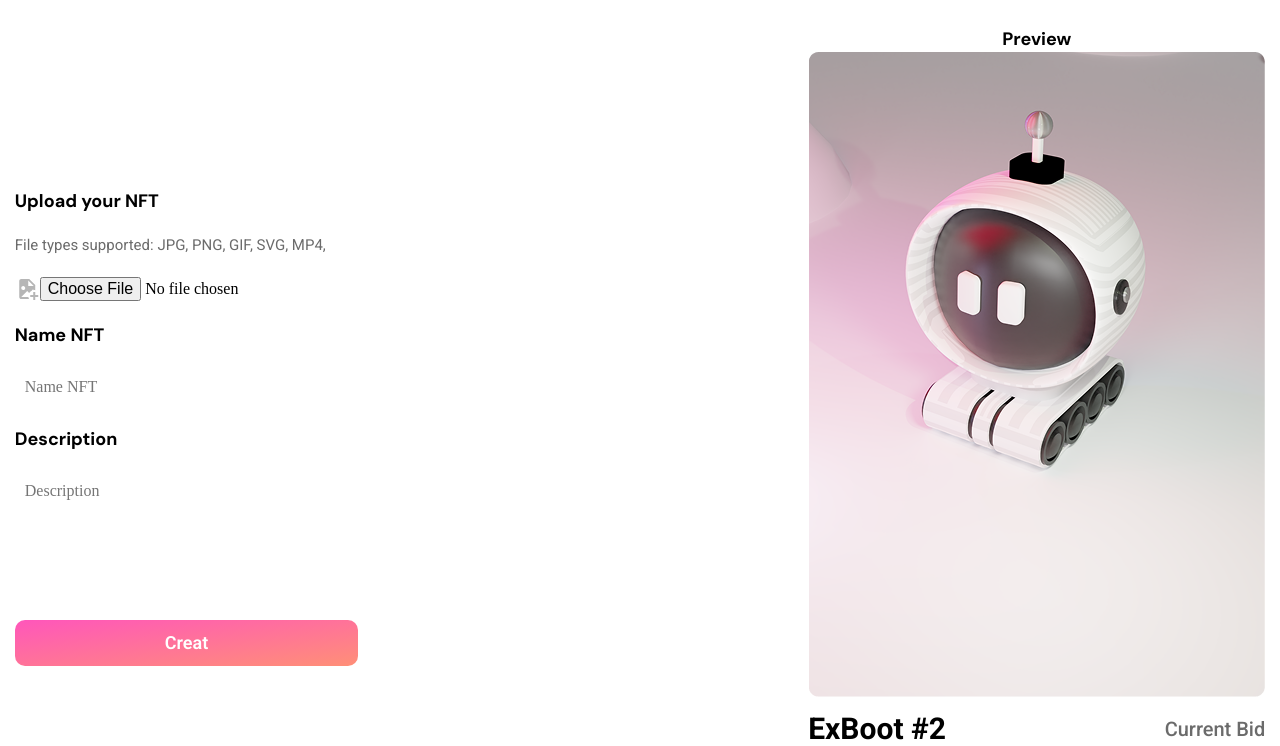
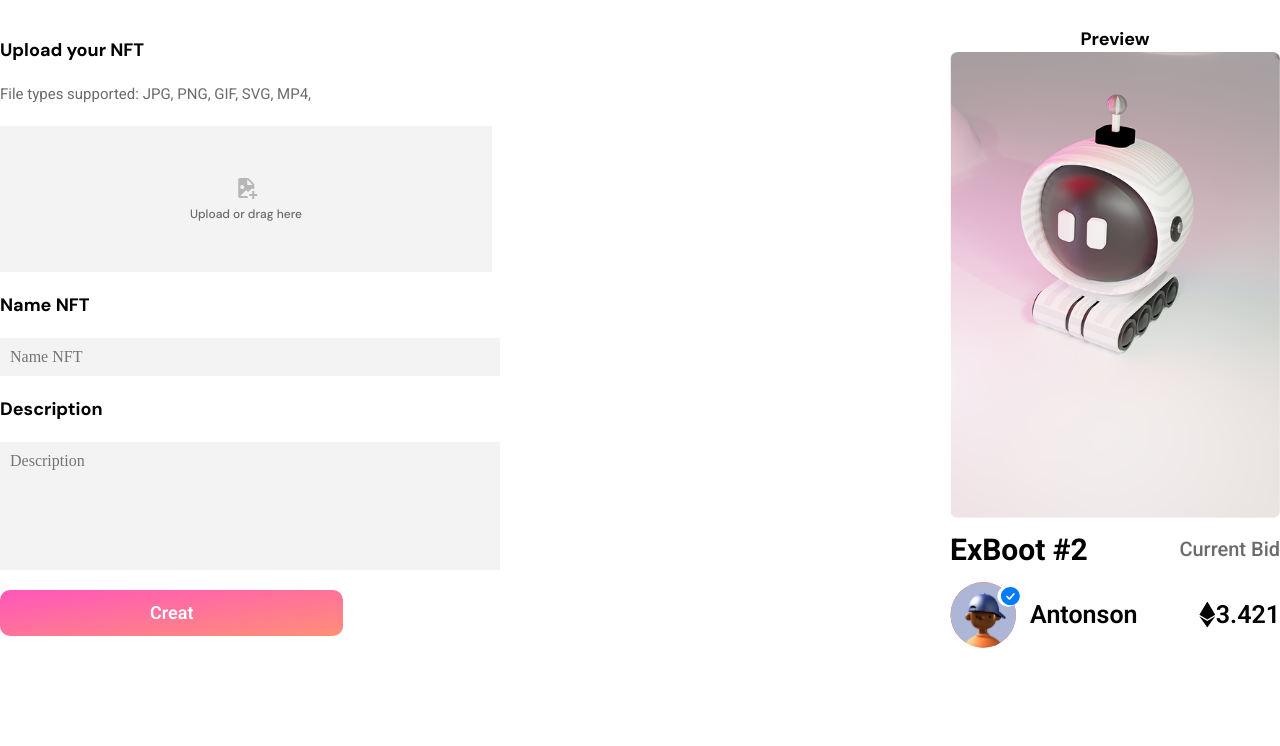
Before and after one commit to DSVadim/distro, a React (Vite) app: page /distro/Upload in a window 1280 px wide. Shown: the part 596-1342 px from the top of the page. Built offline with nearby package versions, Linux system fonts and the light colour scheme; grey boxes are pictures that could not be loaded.

Commit message:
finish Upload page

```diff
--- a/src/pages/upload/section1/Section1.tsx
+++ b/src/pages/upload/section1/Section1.tsx
@@ -14,7 +14,8 @@ function Section1() {
                     <p className='section1-container-form__description'>File types supported: JPG, PNG, GIF, SVG, MP4,</p>
                     <label className='section1-container-form__label'>
                         <img src={Upload} alt='upload'/>
-                        <input className='section1-container-form__label-file' type="file" id="file" name="file" placeholder="Upload or drag here"/>
+                        <p className={'section1-container-form__label-text'}>Upload or drag here</p>
+                        <input className='section1-container-form__label-file' type="file" id="file" name="file" accept={'image/*'}/>
                     </label>
                     <p className='section1-container-form__title'>Name NFT</p>
                     <input className='section1-container-form__inputname' type='text' placeholder='Name NFT'/>
--- a/src/pages/upload/section1/section1.scss
+++ b/src/pages/upload/section1/section1.scss
@@ -19,11 +19,25 @@
       @include mixin.roboto(15px,400,23px);
       color: vars.$no-active-color;
     }
+    &__label{
+      @include mixin.flex(column,center,center,5px);
+      padding: 50px 190px;
+      background: vars.$description-color;
+      &-file{
+        display: none;
+      }
+      &-text{
+        @include mixin.dmSans(12px,500,16px);
+        color: vars.$no-active-color;
+      }
+    }
     &__inputname{
-      padding: 10px 100px 10px 10px;
+      padding: 10px 290px 10px 10px;
+      background: vars.$description-color;
     }
     &__input{
-      padding: 10px 100px 100px 10px;
+      padding: 10px 290px 100px 10px;
+      background: vars.$description-color;
     }
     &__btn{
       color: vars.$background-color;
--- a/src/scss/_vars.scss
+++ b/src/scss/_vars.scss
@@ -1,4 +1,5 @@
 $text-color: #000;
 $background-color: #fff;
 $no-active-color: #6B6B6B;
+$description-color:#F3F3F3;
 $background-color2: #151515;
```
